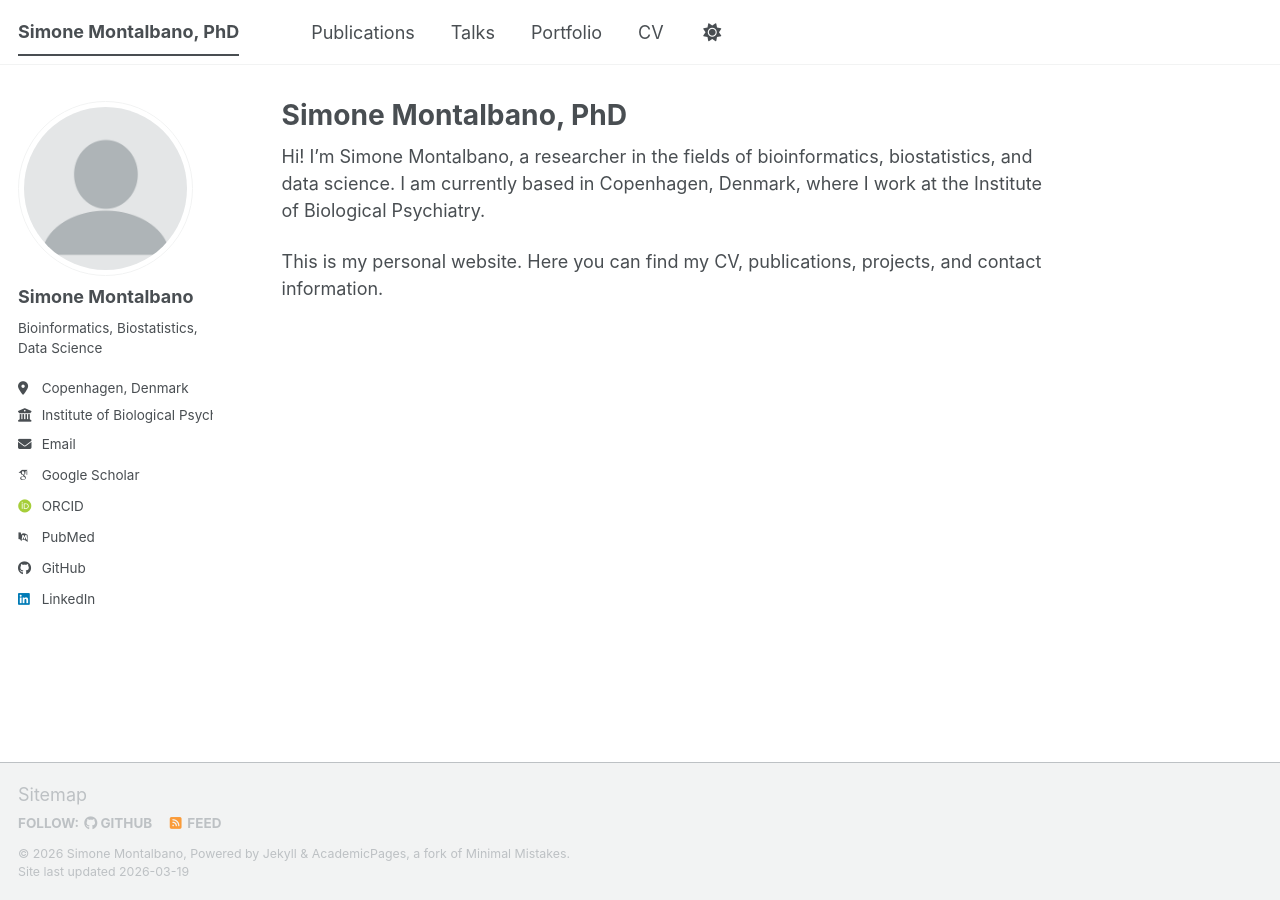
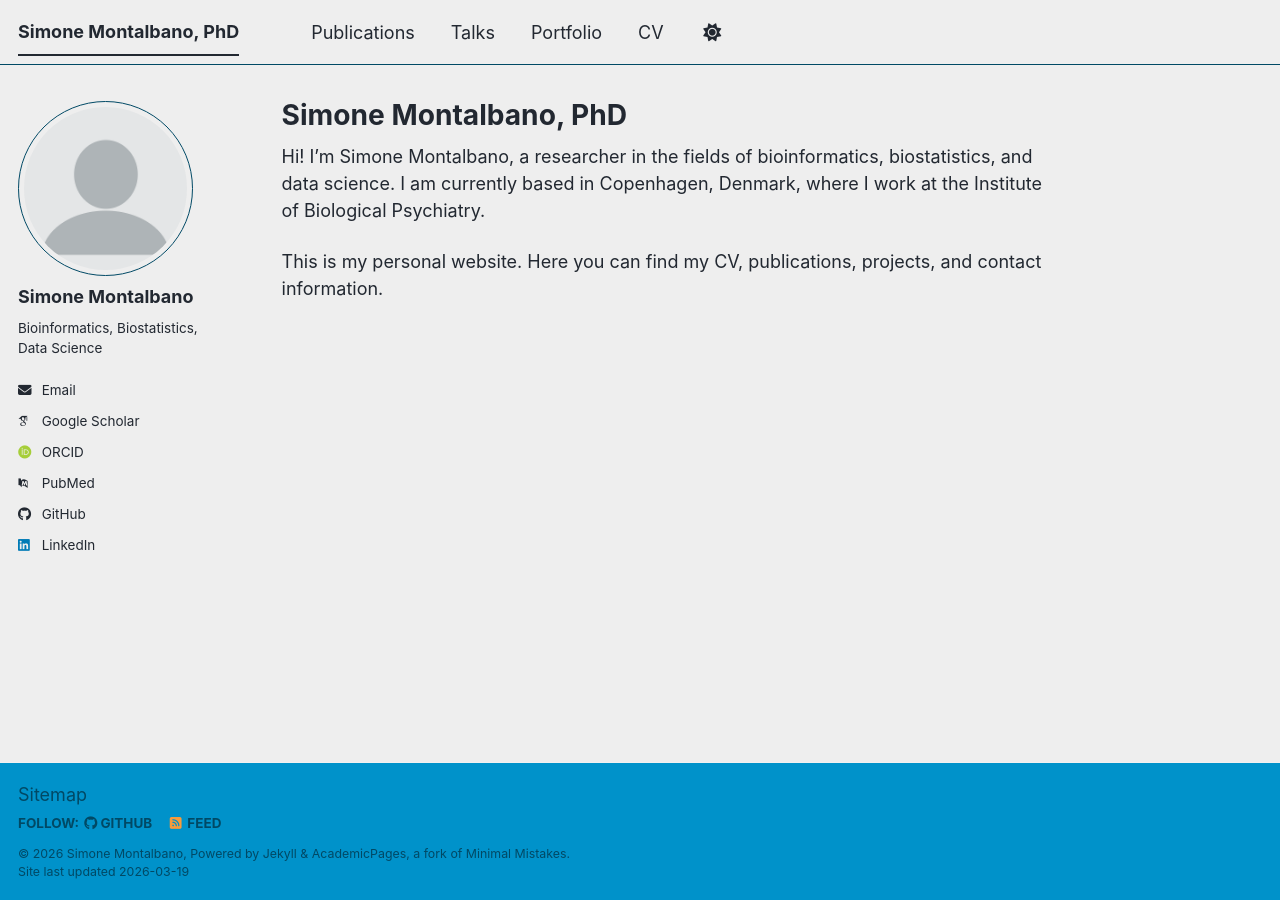
Before and after one commit to SinomeM/sinomem.github.io, a Jekyll site: the page built from _pages/about.md, in a window 1280 px wide. Built offline with Jekyll 4.4.1, drawn with Linux system fonts in a browser that asks for light colours; some web fonts are replaced; a script bundle is joined from its source files by our own code; library files that are not in the unit come from our copies.

Commit message:
change theme

```diff
--- a/_config.yml
+++ b/_config.yml
@@ -8,7 +8,7 @@
 
 # Basic Site Settings
 locale                   : "en-US"
-site_theme               : "default" # The available themes options are "default", "air", "sunrise", "mint", "dirt" and "contrast"
+site_theme               : "air" # The available themes options are "default", "air", "sunrise", "mint", "dirt" and "contrast"
 title                    : "Simone Montalbano, PhD" # Update this with your name and/or a title for your site
 title_separator          : "-"
 name                     : &name "Simone Montalbano"
@@ -27,8 +27,8 @@
   name             : "Simone Montalbano"
   pronouns         : # example: "she/her"
   bio              : "Bioinformatics, Biostatistics, Data Science"
-  location         : "Copenhagen, Denmark"
-  employer         : "Institute of Biological Psychiatry"
+  location         :
+  employer         :
   uri              : # URL
   email            : "simone.montalbano@regionh.dk"
 
```
